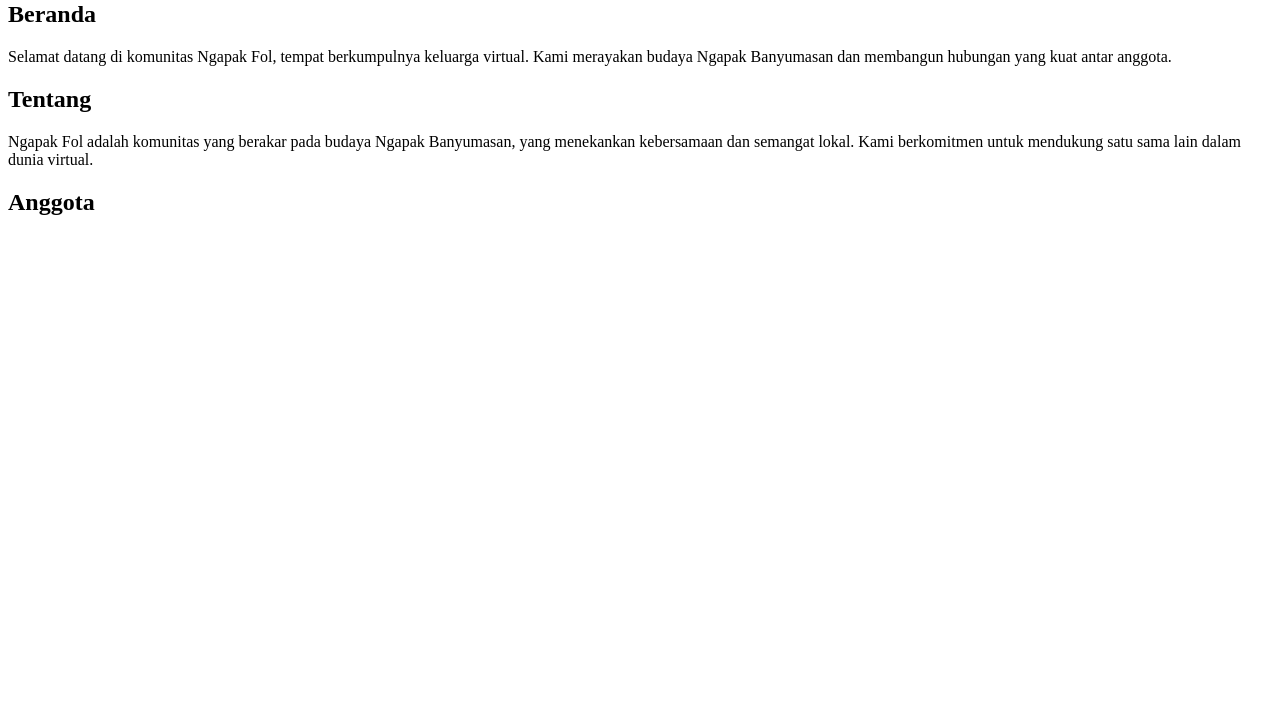
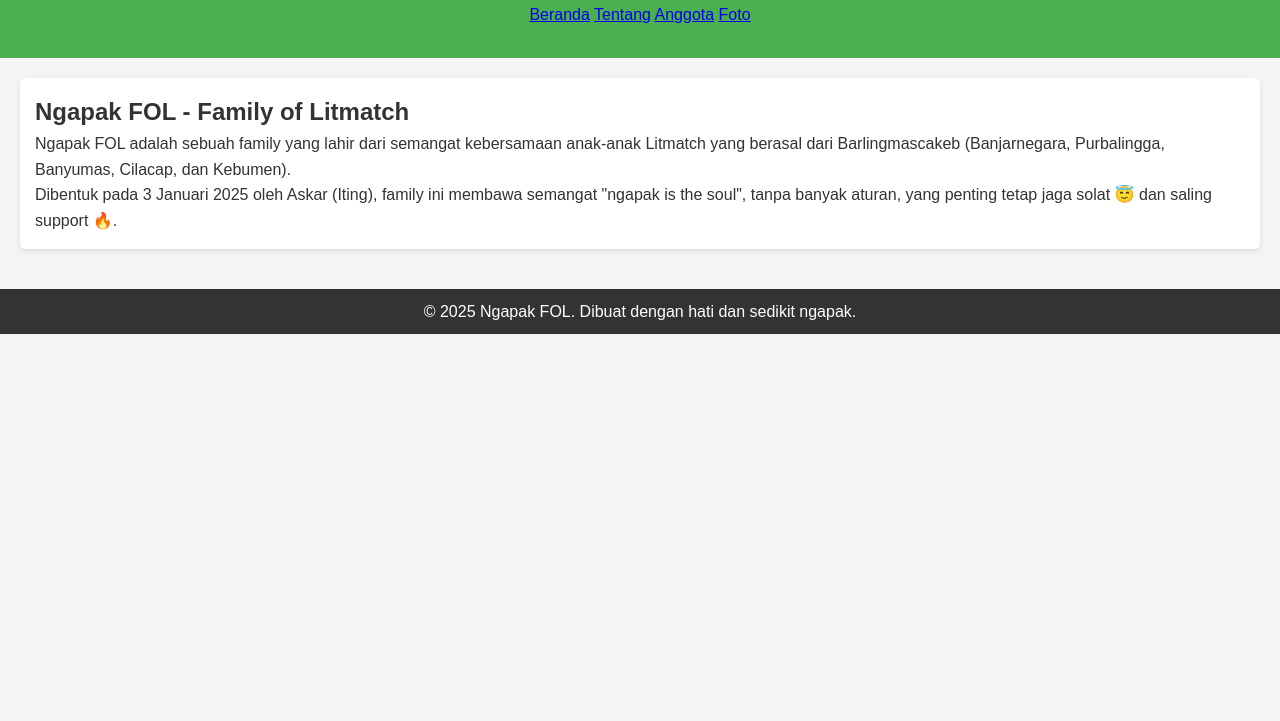
Before and after one commit to Ngapakfol/Ngapakfol, a plain HTML site: page index.html in a window 1280 px wide. Shown: the part 79-800 px from the top of the page. Drawn offline with Linux system fonts and the light colour scheme.

Commit message:
index.html

```diff
--- a/index.html
+++ b/index.html
@@ -1,23 +1,32 @@
 <!DOCTYPE html>
 <html lang="id">
 <head>
-    <meta charset="UTF-8">
-    <meta name="viewport" content="width=device-width, initial-scale=1.0">
-    <title>Ngapak Fol</title>
-    <link rel="stylesheet" href="styles.css">
+  <meta charset="UTF-8">
+  <meta name="viewport" content="width=device-width, initial-scale=1">
+  <title>Ngapak FOL</title>
+  <link rel="stylesheet" href="style.css">
 </head>
 <body>
-    <header>
-        <h1>Selamat Datang di Ngapak Fol</h1>
-    </header>
-    <main>
-        <section id="home">
-            <h2>Beranda</h2>
-            <p>Selamat datang di komunitas Ngapak Fol, tempat berkumpulnya keluarga virtual. Kami merayakan budaya Ngapak Banyumasan dan membangun hubungan yang kuat antar anggota.</p>
-        </section>
-        <section id="about">
-            <h2>Tentang</h2>
-            <p>Ngapak Fol adalah komunitas yang berakar pada budaya Ngapak Banyumasan, yang menekankan kebersamaan dan semangat lokal. Kami berkomitmen untuk mendukung satu sama lain dalam dunia virtual.</p>
-        </section>
-        <section id="members">
-            <h2>Anggota</h2>
+  <header>
+    <h1>Selamat Datang di Ngapak FOL</h1>
+    <nav>
+      <a href="index.html">Beranda</a>
+      <a href="tentang.html">Tentang</a>
+      <a href="anggota.html">Anggota</a>
+      <a href="foto.html">Foto</a>
+    </nav>
+  </header>
+
+  <main>
+    <section>
+      <h2>Ngapak FOL - Family of Litmatch</h2>
+      <p>Ngapak FOL adalah sebuah family yang lahir dari semangat kebersamaan anak-anak Litmatch yang berasal dari Barlingmascakeb (Banjarnegara, Purbalingga, Banyumas, Cilacap, dan Kebumen).</p>
+      <p>Dibentuk pada 3 Januari 2025 oleh Askar (Iting), family ini membawa semangat "ngapak is the soul", tanpa banyak aturan, yang penting tetap jaga solat 😇 dan saling support 🔥.</p>
+    </section>
+  </main>
+
+  <footer>
+    <p>© 2025 Ngapak FOL. Dibuat dengan hati dan sedikit ngapak.</p>
+  </footer>
+</body>
+</html>
```
